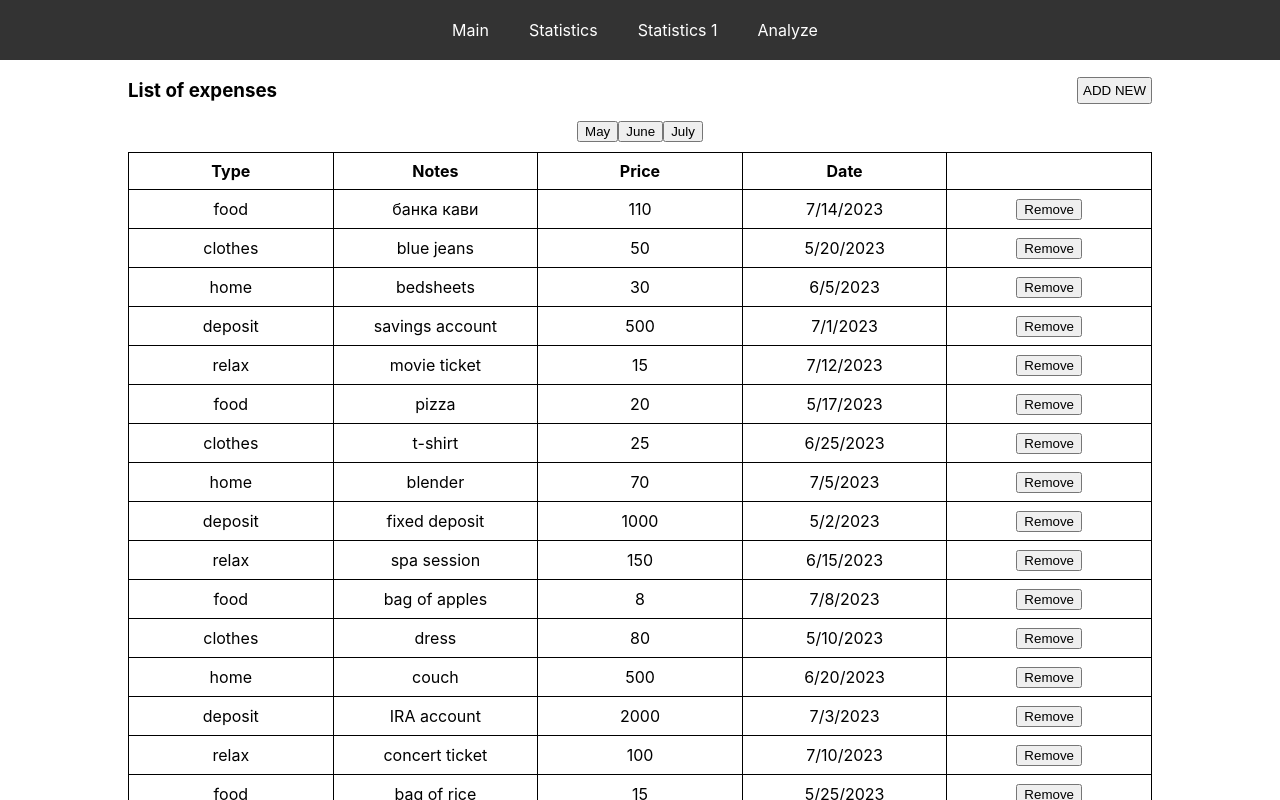
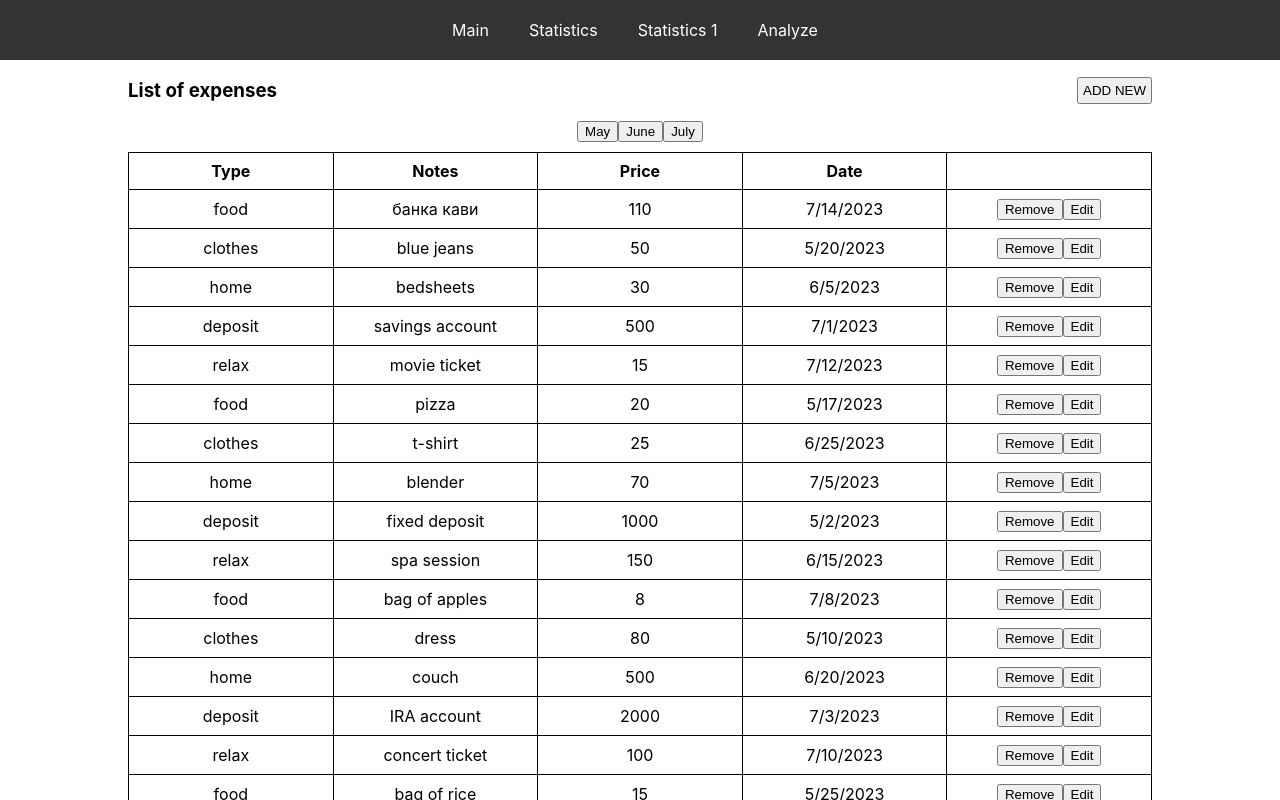
Before and after one commit to t-anpilov/expenses, a React (Create React App) app: page / in a window 1280 px wide. Shown: the top 800 px of the page. Built offline with nearby package versions, Linux system fonts and the light colour scheme.

Commit message:
starting editing function

```diff
--- a/src/components/Add.tsx
+++ b/src/components/Add.tsx
@@ -5,6 +5,7 @@ import { useAppDispatch } from '../store/store';
 
 interface AddProps {
     isOpen: boolean;
+    mode: string;
     onClose: () => void;
   }
 
--- a/src/components/List.tsx
+++ b/src/components/List.tsx
@@ -1,6 +1,5 @@
 import React, { useState } from 'react';
 import { useAppSelector } from '../store/store';
-import { SingleArticle } from './SingleArticle';
 import { Add } from './Add';
 import { Statistics } from './Statistic';
 import { Table } from './Table';
@@ -10,14 +9,21 @@ export const List = () => {
 
     const articles = useAppSelector(state => state.article.articles);
     const [isOpen, setIsOpen] = useState(false);
+    const [windowMode, setWindowMode] = useState('');
 
-    const openModal = () => {
+    const openModal = (id?: number) => {
+        if (!id) {
+            setWindowMode('add');
+        } else {
+            setWindowMode('edit')
+        }
         setIsOpen(true);
         document.body.classList.add('modal-open');
     };
 
     const closeModal = () => {
         setIsOpen(false);
+        setWindowMode('');
         document.body.classList.remove('modal-open');
     };
 
@@ -34,12 +40,12 @@ export const List = () => {
 
     return (
     <div className='mainContainer'>
-    <Add isOpen={isOpen} onClose={closeModal}></Add>
+    <Add isOpen={isOpen} onClose={closeModal} mode={windowMode}></Add>
     <div className='listHeader'>
         <h3>List of expenses</h3>
         <button
             className={`btn ${isOpen ? 'modal-open hidden' : ''}`}
-            onClick={openModal}>
+            onClick={(e)=> openModal()}>
             ADD NEW
         </button>
     </div>
@@ -48,7 +54,7 @@ export const List = () => {
         <button onClick={()=>showMonthStats(5)}> June </button>
         <button onClick={()=>showMonthStats(6)}> July </button>
     </div>
-    <Table expenses={articles} visible={isOpen} />
+    <Table expenses={articles} visible={isOpen} openEditModal={openModal} />
     <Statistics expenses={articles} />
     </div>
     );
--- a/src/components/SingleArticle.tsx
+++ b/src/components/SingleArticle.tsx
@@ -3,7 +3,8 @@ import { Article, removeArticle } from '../store/features/articleSlice';
 import { useAppDispatch } from '../store/store';
 
 interface shownExpense extends Article {
-    isHidden : boolean
+    isHidden : boolean;
+    edit: ()=> void
 }
 
 
@@ -31,6 +32,11 @@ export const SingleArticle = (props: shownExpense) => {
                     onClick={()=>removeHandler(props.id)}>
                     Remove
                 </button>
+                <button
+                    className={`${props.isHidden ? 'hiddenButton' : ''}`}
+                    onClick={props.edit}>
+                    Edit
+                </button>
             </td>
         </tr>
     );
--- a/src/components/Table.tsx
+++ b/src/components/Table.tsx
@@ -4,12 +4,14 @@ import { SingleArticle } from './SingleArticle';
 
 interface tableProps {
     expenses: Article[];
-    visible: boolean
+    visible: boolean;
+    openEditModal: ()=> void
 };
 
 export const Table = (props: tableProps) => {
 
     const expenses = props.expenses;
+    const [windowMode, setWindowMode] = useState('');
 
     const emptyListMessage = () => {
         return <tr><td colSpan={5}>No records yet</td> </tr>
@@ -38,6 +40,7 @@ export const Table = (props: tableProps) => {
                     cost = {expense.cost}
                     date = {expense.date}
                     isHidden = {props.visible}
+                    edit = {props.openEditModal}
                 />
             )
         })}
--- a/src/store/features/articleSlice.ts
+++ b/src/store/features/articleSlice.ts
@@ -53,4 +53,4 @@ export const ArticleSlice = createSlice({
 
 export default ArticleSlice.reducer;
 
-export const { addArticle, removeArticle } = ArticleSlice.actions;
+export const { addArticle, updateArticle, removeArticle } = ArticleSlice.actions;
```
